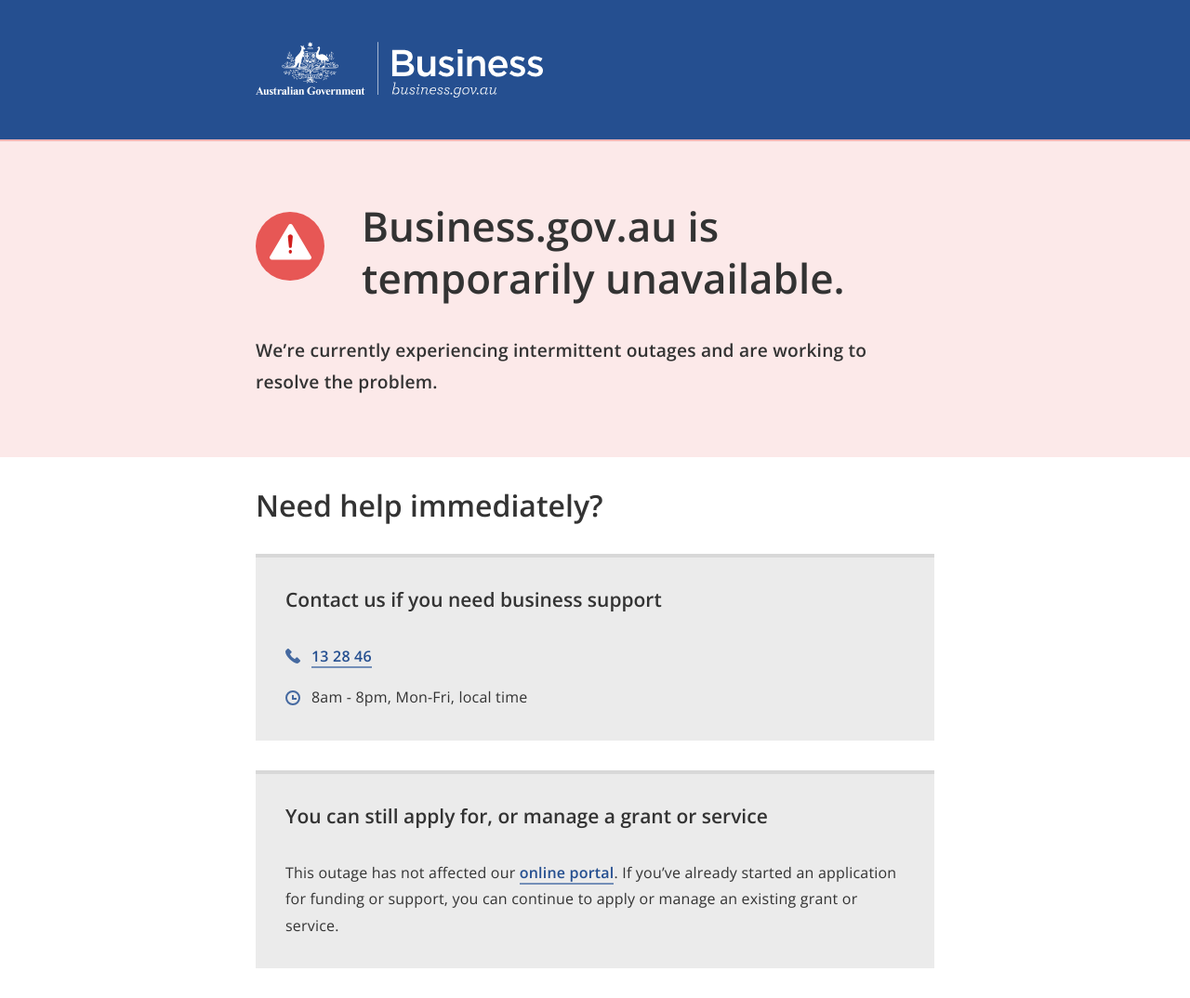
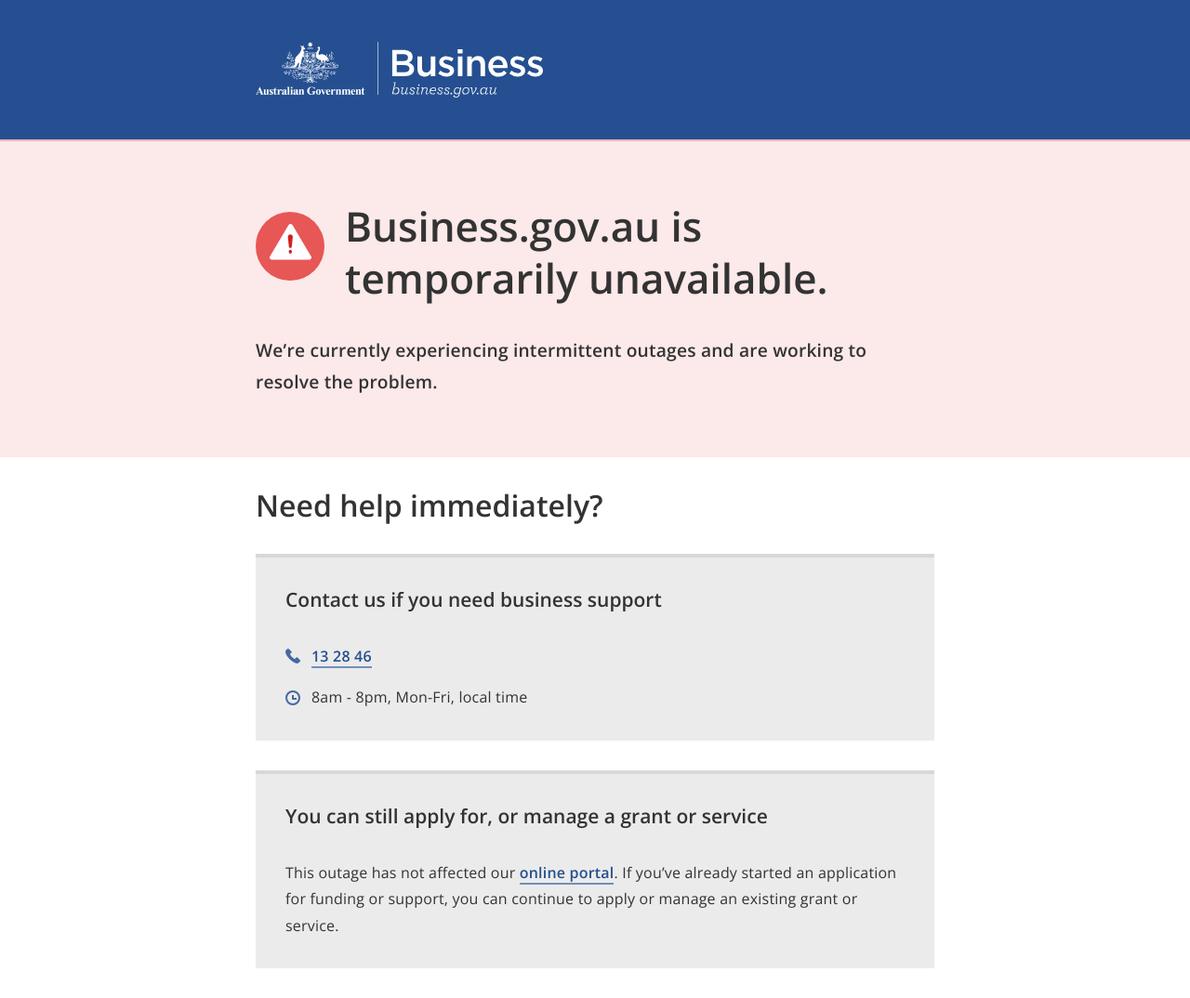
Before and after one commit to AUSGov/bga-maintenance-page, a Jekyll site: the page built from index.markdown, in a window 1280 px wide. Shown: the whole page at 93% size. Built offline with Jekyll 4.4.1, drawn with Linux system fonts in a browser that asks for light colours.

Commit message:
Update heading padding.

```diff
--- a/_sass/_base.scss
+++ b/_sass/_base.scss
@@ -63,7 +63,7 @@ body {
     border-top: 2px solid $red-negative-light;
 
     h1 {
-        padding: 0 0 0 114px;
+        padding: 0 0 0 96px;
         background: url('../assets/warning-icon-red.svg') no-repeat;
         background-position: top 12px left;
         min-height: 86px;
```
Also changed, not shown: 4 other files.
